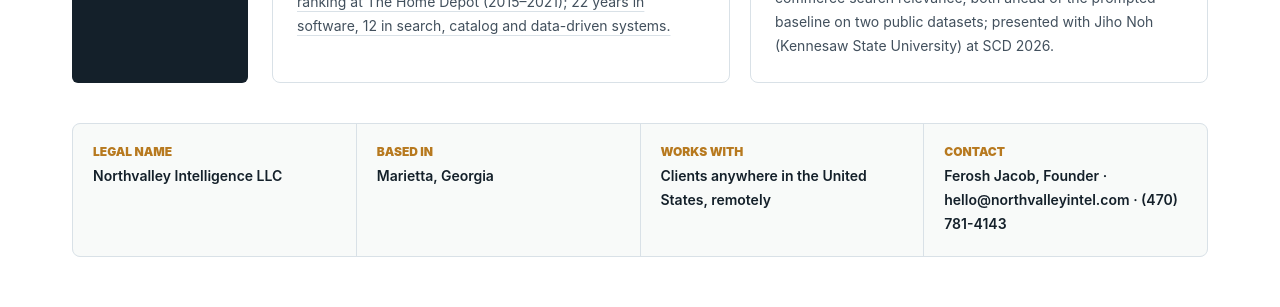
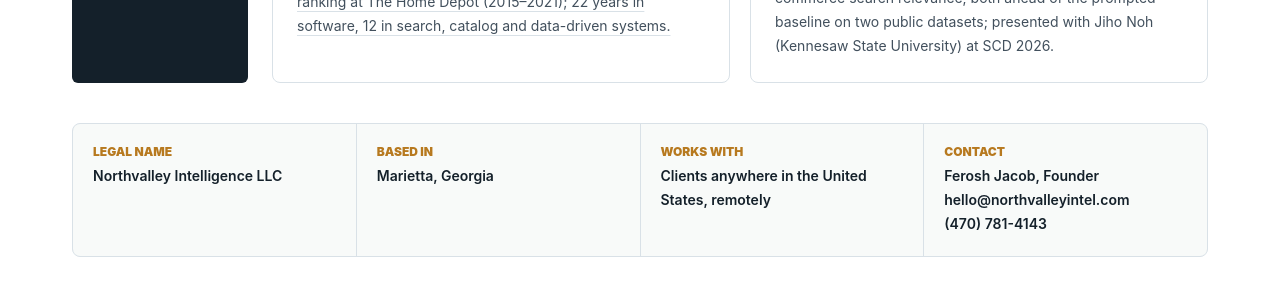
Before and after one commit to Northvalley-Intelligence/northvalleyintel.com, a Next.js app: page / in a window 1280 px wide. Shown: the part 2800-3107 px from the top of the page. Built offline with nearby package versions, Linux system fonts and the light colour scheme; no server answers.

Commit message:
[northvalleyintel] handoff 02 — company-facts Contact cell on three lines (mailto/tel), no mid-word wraps
Follow-up to streams/northvalleyintel/handoffs/02-capabilities-section-software-consultant.md

Co-Authored-By: Claude Sonnet 5.5 <noreply@anthropic.com>

```diff
--- a/src/app/page.tsx
+++ b/src/app/page.tsx
@@ -348,16 +348,43 @@ export default function Home() {
             </div>
 
             <dl className="mt-10 grid grid-cols-2 gap-px overflow-hidden rounded-lg border border-north-line bg-north-line lg:grid-cols-4">
-              {companyFacts.map((fact) => (
-                <div key={fact.label} className="min-w-0 break-words bg-[#f8faf9] p-4 md:p-5">
+              {companyFacts.map((fact) => {
+                const contact = fact as {
+                  email?: string;
+                  phone?: string;
+                  phoneHref?: string;
+                  wide?: boolean;
+                };
+                return (
+                  <div
+                    key={fact.label}
+                    className={`min-w-0 bg-[#f8faf9] p-4 md:p-5 ${contact.wide ? "col-span-2 lg:col-span-1" : ""}`}
+                  >
                     <dt className="text-xs font-black uppercase text-north-amber">
                       {fact.label}
                     </dt>
                     <dd className="mt-1 text-sm font-semibold leading-6 text-north-ink">
-                    {fact.value}
+                      <span className="block">{fact.value}</span>
+                      {contact.email ? (
+                        <a
+                          href={`mailto:${contact.email}`}
+                          className="block whitespace-nowrap hover:underline"
+                        >
+                          {contact.email}
+                        </a>
+                      ) : null}
+                      {contact.phone ? (
+                        <a
+                          href={contact.phoneHref}
+                          className="block whitespace-nowrap hover:underline"
+                        >
+                          {contact.phone}
+                        </a>
+                      ) : null}
                     </dd>
                   </div>
-              ))}
+                );
+              })}
             </dl>
           </div>
         </section>
--- a/src/lib/site.ts
+++ b/src/lib/site.ts
@@ -149,10 +149,16 @@ export const companyFacts = [
   {
     label: "Works with",
     value: "Clients anywhere in the United States, remotely",
+    wide: true,
   },
   {
     label: "Contact",
-    value: "Ferosh Jacob, Founder · hello@northvalleyintel.com · (470) 781-4143",
+    // Rendered as three lines: name, mailto link, tel link.
+    value: "Ferosh Jacob, Founder",
+    email: siteConfig.email,
+    phone: siteConfig.phone,
+    phoneHref: siteConfig.phoneHref,
+    wide: true,
   },
 ];
 
```
Lines whose indentation alone changed are shown as unchanged.
